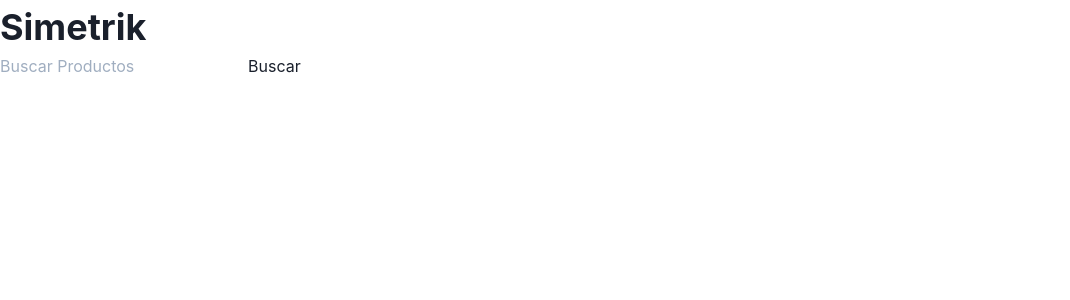
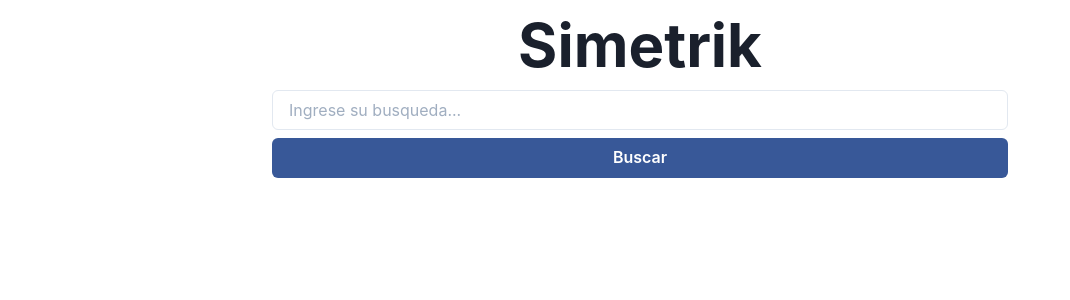
Before and after one commit to carloslavie/simetrik, a Next.js app: page / in a window 1280 px wide. Shown: the top 300 px of the page, without its empty margins (0-1070 px from the left). Built offline with nearby package versions, Linux system fonts and the light colour scheme.

Commit message:
Header styles

```diff
--- a/src/components/buscador.js
+++ b/src/components/buscador.js
@@ -2,6 +2,7 @@
 import { useDispatch } from 'react-redux';
 import { obtenerResultadosApi } from '../reducers/buscadorReducer';
 import Router from 'next/router';
+import { Container, Input, Button } from '@chakra-ui/react';
 
 
 const Buscador = () => {
@@ -24,20 +25,22 @@
     }
 
     return (
+        <Container maxW="container.md">
         <form
 
             onSubmit={buscarProducto}
         >
-            <input
+            <Input
                 type="text"
-                placeholder="Buscar Productos"
+                placeholder="Ingrese su busqueda..."
                 onChange={e => guardarBusqueda(e.target.value)}
             />
 
-            <button
+            <Button width="100%" colorScheme="facebook" mt="2"
                 type="submit"
-            >Buscar</button>
+            >Buscar</Button>
         </form>
+        </Container>
      );
 }
 
--- a/src/components/header.js
+++ b/src/components/header.js
@@ -5,7 +5,7 @@
 const Header = () => {
     return (
         <>
-        <Text fontWeight="bold" fontSize="4xl">Simetrik</Text>
+        <Text fontWeight="bold" fontSize="6xl" m="auto" textAlign="center">Simetrik</Text>
         <Buscador/>
         </>
      );
```
